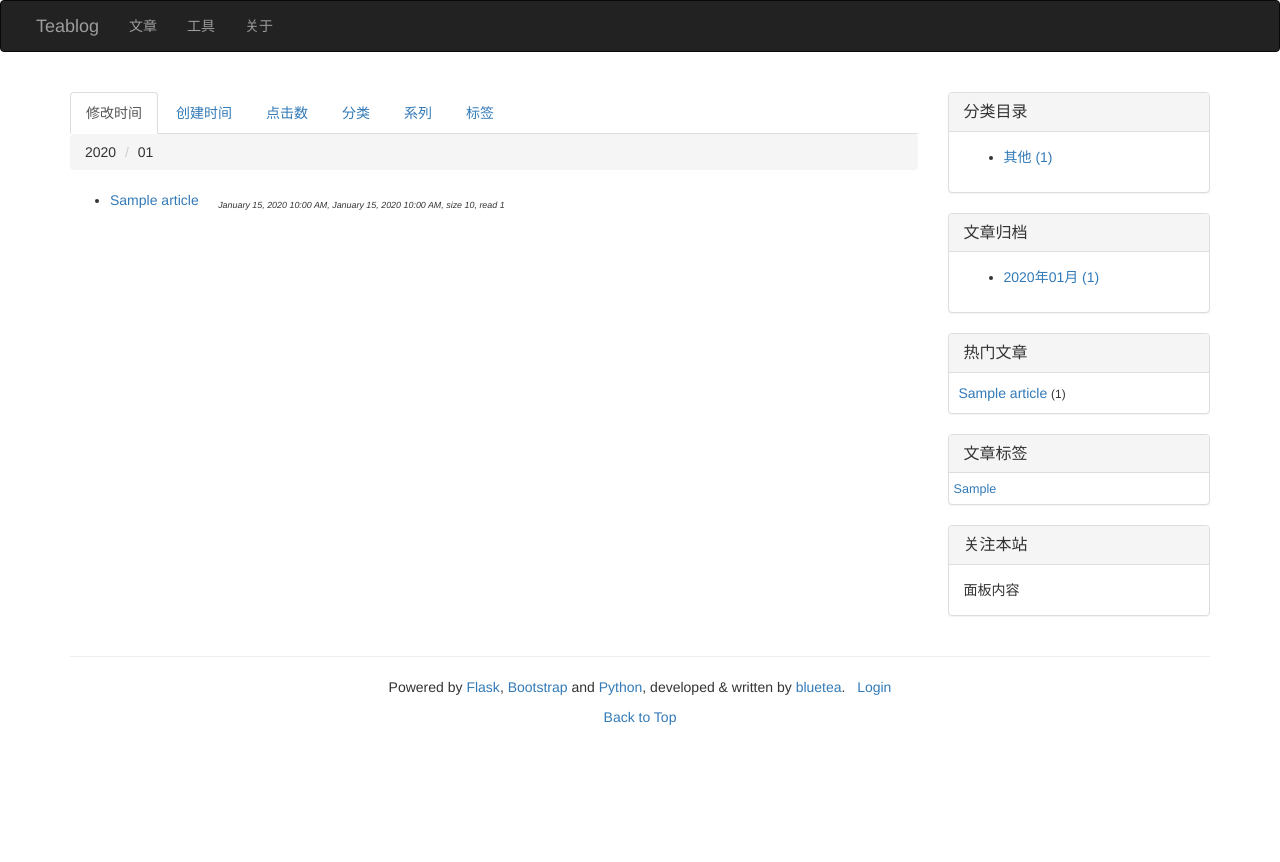
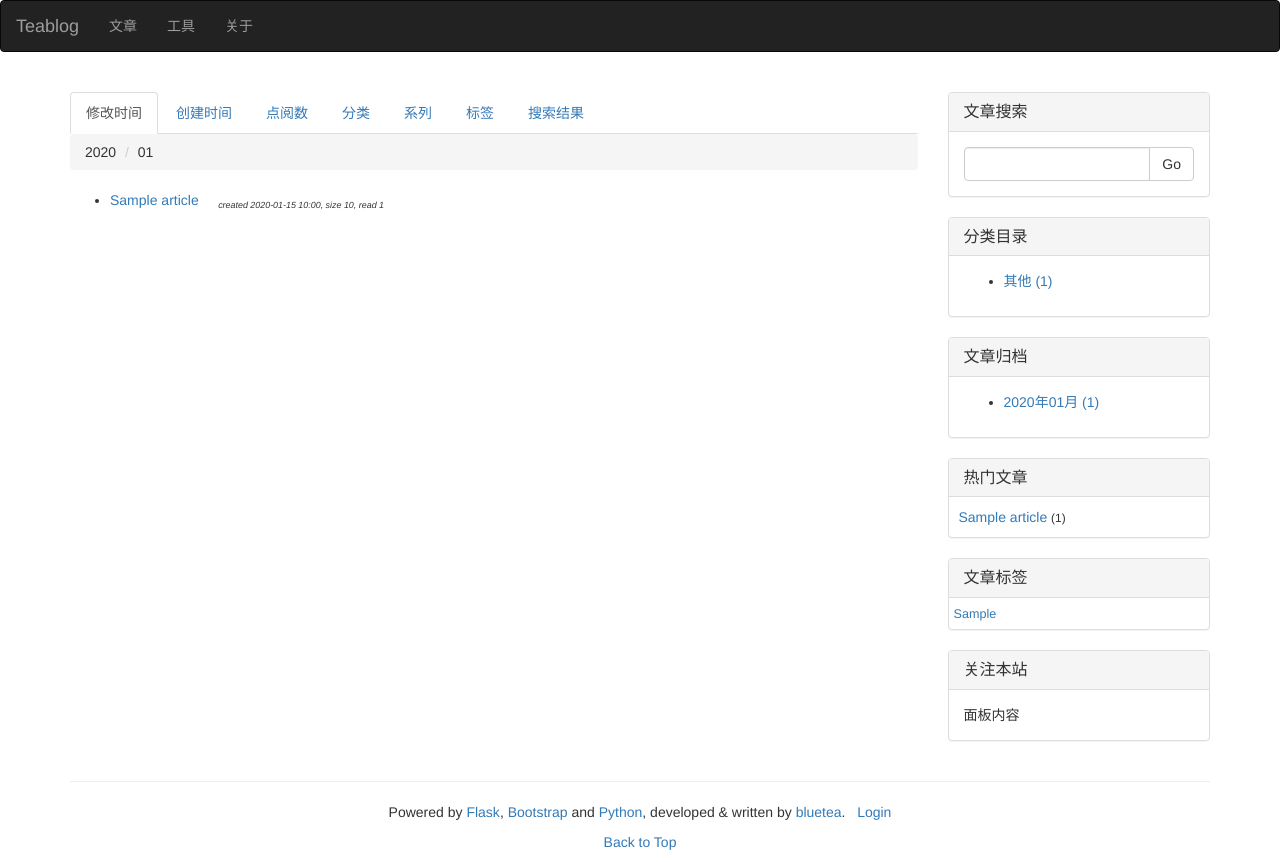
Before and after one commit to cachalot1984/hexblog, a Flask app: page /articles in a window 1280 px wide. Before the commit the page ends 725 px from the top, so only its background shows below. Run offline with Flask 2, Linux system fonts and the light colour scheme; data comes from the database, SQL or seed files in the repository; both versions use the stored data as it was after the commit; tables that the repository leaves empty hold one stand-in row (values such as "Sample post"); parts of the project's set-up code (start-up, migrations or seed data) failed here and were passed over; some libraries are stand-ins or nearby versions.

Commit message:
add search widget in the sidebar

```diff
--- a/index.py
+++ b/index.py
@@ -29,15 +29,14 @@ from sqlalchemy.event import listens_for
 
 
 app = Flask(__name__)
+basedir = os.path.abspath(os.path.dirname(__file__))
 
 # for CSRF protection of WTF
 app.config['SECRET_KEY'] = os.environ.get('TEABLOG_SECRET_KEY') or '1teablog9'
 app.config['SESSION_TYPE'] = os.environ.get('TEABLOG_SESSION_TYPE') or 'memcached'
 
-basedir = os.path.abspath(os.path.dirname(__file__))
-app.config['SQLALCHEMY_DATABASE_URI'] = os.environ.get('TEABLOG_DATABASE_URI') or \
-                                        'sqlite:///' + os.path.join(basedir, 'db.sqlite')
-#app.config['SQLALCHEMY_DATABASE_URI'] = 'mysql://root:foobar@localhost/teablog'
+app.config['SQLALCHEMY_DATABASE_URI'] = \
+    os.environ.get('TEABLOG_DATABASE_URI') or 'sqlite:///' + os.path.join(basedir, 'db.sqlite')
 app.config['SQLALCHEMY_COMMIT_ON_TEARDOWN'] = True
 app.config['TEABLOG_ARTICLES_PER_PAGE'] = 10
 # use the first article as the content of the 'about' page
@@ -120,7 +119,7 @@ class Article(db.Model):
     tags = db.Column(db.Unicode(256), index=True, nullable=True) # space separated tag worlds
 
     def __repr__(self):
-        return '<Article "{0}">'.format(self.title)
+        return u'<Article "{0}">'.format(self.title)
 
     @staticmethod
     def on_changed_content(target, value, oldvalue, initiator):
@@ -184,7 +183,7 @@ class Category(db.Model):
     articles = db.relationship('Article', backref='category', lazy='dynamic')
 
     def __repr__(self):
-        return '<Category "{0}">'.format(self.name)
+        return u'<Category "{0}">'.format(self.name)
 
     @staticmethod
     def generate_fake(count=10):
@@ -209,7 +208,7 @@ class Series(db.Model):
     articles = db.relationship('Article', backref='series', lazy='dynamic')
 
     def __repr__(self):
-        return '<Series "{0}">'.format(self.name)
+        return u'<Series "{0}">'.format(self.name)
 
     @staticmethod
     def generate_fake(count=10):
@@ -236,7 +235,7 @@ class Image(db.Model):
     path = db.Column(db.Unicode(256), nullable=False) # stored in local directory instead
 
     def __repr__(self):
-        return '<File "{0}">'.format(self.name)
+        return u'<File "{0}">'.format(self.name)
 
 
 @listens_for(Image, 'after_delete')
@@ -377,9 +376,13 @@ def articles():
                 'content_size': 0,
                 'category': 0,
                 'series': 0,
-                'tag': 0
+                'tag': 0,
+                'search': 0
             }
+    if session.get('searched_words') is None:
+        session['searched_words'] = ''
     articles = empty_metas = tags_cache = None
+
     by = request.args.get('by') or 'time_modified'   # make 'time_modified' default
     if by == 'time_modified':
         articles = Article.query.order_by(Article.time_modified.desc()).all()
@@ -407,6 +410,17 @@ def articles():
             empty_metas.sort(key=(lambda s: s.name))
     elif by == 'tag':
         tags_cache = update_tags_cache(reverse=session['articles_orders'][by])
+    elif by == 'search':
+        words = request.args.get('searched_words')
+        if not words or len(words) == 0:
+            words = session['searched_words']
+        if words and len(words) > 0:
+            articles = []
+            all_articles = Article.query.order_by(Article.time_created.desc()).all()
+            for a in all_articles:
+                if a.content and a.content.find(words) >= 0:
+                    articles.append(a)
+        session['searched_words'] = words
     else:
         return page_not_found(Exception("Invalid list condition"))
 
@@ -468,6 +482,7 @@ def edit(opid):
 
         article.title = form.title.data
         article.content = form.content.data
+        article.content_size = len(form.content.data)
         article.private = form.private.data
 
         if form.category.data == 'new':
@@ -673,6 +688,12 @@ def fill_sidebar_data():
     return dict(sidebar_data=sidebar_data)
 
 
+@app.route('/search', methods=['POST'])
+def search():
+    words = request.form.get('searched_words')
+
+    return redirect(url_for('articles', by='search', searched_words=words))
+
 
 
 # main entry
--- a/templates/_macros.html
+++ b/templates/_macros.html
@@ -28,6 +28,24 @@
     </li>
 </ul>
 {% endif %}
+{% endmacro %}
+
+{% macro widget_search(data, endpoint) %}
+<div class="panel panel-default">
+    <div class="panel-heading">
+        <h3 class="panel-title">文章搜索</h3>
+    </div>
+    <div class="panel-body">
+        <form id="search_form" name="search_form" action="search" method="POST" role="form">
+            <div class="input-group">
+               <input id="searched_words" name="searched_words" type="text" class="form-control">
+               <span class="input-group-btn">
+                  <button class="btn btn-default" type="submit">Go</button>
+               </span>
+            </div>
+        </form>
+    </div>
+</div>
 {% endmacro %}
 
 {% macro widget_category(data, endpoint) %}
--- a/templates/article.html
+++ b/templates/article.html
@@ -13,7 +13,7 @@
 	<h1 class="post-title text-center">{{ article.title }}</h1>
     <p class="date">
         <h6><em>
-            {{ moment(article.time_modified).format('LLL') }}, read {{ article.read_count }};
+            {{ article.time_modified.strftime("%Y-%m-%d %H:%M") }}, read {{ article.read_count }};
             Category: <a href="{{ url_for('articles', by='category') }}#{{ article.category.name }}">{{ article.category.name }}</a>
             {% if article.series %}
                 ; Series: <a href="{{ url_for('articles', by='series') }}#{{ article.series.name }}">{{ article.series.name }}</a>
--- a/templates/articles.html
+++ b/templates/articles.html
@@ -18,7 +18,7 @@
             <a href="{{ url_for('articles', by="time_created") }}">创建时间</a>
         </li>
         <li{% if by == 'read_count' %} class="active"{% endif %}>
-            <a href="{{ url_for('articles', by="read_count") }}">点击数</a>
+            <a href="{{ url_for('articles', by="read_count") }}">点阅数</a>
         </li>
         {% if current_user.is_authenticated() %}
         <li{% if by == 'content_size' %} class="active"{% endif %}>
@@ -33,6 +33,9 @@
         </li>
         <li{% if by == 'tag' %} class="active"{% endif %}>
             <a href="{{ url_for('articles', by="tag") }}">标签</a>
+        </li>
+        <li{% if by == 'search' %} class="active"{% endif %}>
+            <a href="{{ url_for('articles', by="search") }}">搜索结果</a>
         </li>
     </ul>
 </div>
@@ -105,9 +108,9 @@
                 <li>
                     <a href="{{ url_for('article', id=article.id) }}">{{ article.title }}</a>&nbsp;&nbsp;&nbsp;&nbsp;
                     <sub><small><cite>
-                                <!--[{{ article.category.name }}],-->
-                        {{ moment(article.time_modified).format('LLL') }},
-                        {{ moment(article.time_created).format('LLL') }},
+                        <!--[{{ article.category.name }}],-->
+                        <!--{{ article.time_modified.strftime("%Y-%m-%d %H:%M") }}, -->
+                        created {{ article.time_created.strftime("%Y-%m-%d %H:%M") }},
                         size {{ article.content_size }},
                         read {{ article.read_count }}
                     </cite></small></sub>
@@ -129,8 +132,8 @@
                 <a href="{{ url_for('article', id=art.id) }}">{{ art.title }}</a>&nbsp;&nbsp;&nbsp;&nbsp;
                 <sub><small><cite>
                             <!--[{{ art.category.name }}],-->
-                    {{ moment(art.time_modified).format('LLL') }},
-                    {{ moment(art.time_created).format('LLL') }},
+                    {{ art.time_modified.strftime("%Y-%m-%d %H:%M") }},
+                    {{ art.time_created.strftime("%Y-%m-%d %H:%M") }},
                     size {{ art.content_size }},
                     read {{ art.read_count }}
                 </cite></small></sub>
@@ -158,4 +161,6 @@
 {% endif %}
 {% endif %}
 
+<br/>
+<br/>
 {% endblock %}
--- a/templates/base.html
+++ b/templates/base.html
@@ -11,7 +11,7 @@
 {% endblock %}
 
 {% block navbar %}
-<div class="navbar navbar-inverse" role="navigation" style="padding:0 20px">
+<div class="navbar navbar-inverse" role="navigation">
 	<div class="navbar-header">
           <button type="button" class="navbar-toggle" data-toggle="collapse" data-target="#navbar-menu-collapse">
             <span class="sr-only">Toggle navigation</span>
@@ -64,6 +64,7 @@
         <!--<div class="col-sm-3 blog-sidebar" style="padding: 40px 20px">-->
         <div class="col-sm-3 blog-sidebar">
         {% block page_sidebar %}
+            {{ macros.widget_search(None, 'articles') }}
             {{ macros.widget_category(sidebar_data['category'], 'articles') }}
             {{ macros.widget_archive(sidebar_data['archive'], 'articles') }}
             {{ macros.widget_popular(sidebar_data['popular'], 'article') }}
--- a/templates/index.html
+++ b/templates/index.html
@@ -18,7 +18,7 @@
                 <a href="{{ url_for('articles', by='category') }}#{{ article.category.name }}">
                     <span class="label label-primary">{{ article.category.name }}</span>
                 </a>
-                {{ moment(article.time_modified).format('LLL') }}, read {{ article.read_count }}
+                {{ article.time_modified.strftime("%Y-%m-%d %H:%M") }}, read {{ article.read_count }}
             </em>
         </h6>
     </p>
```
Also changed, not shown: db.sqlite.
